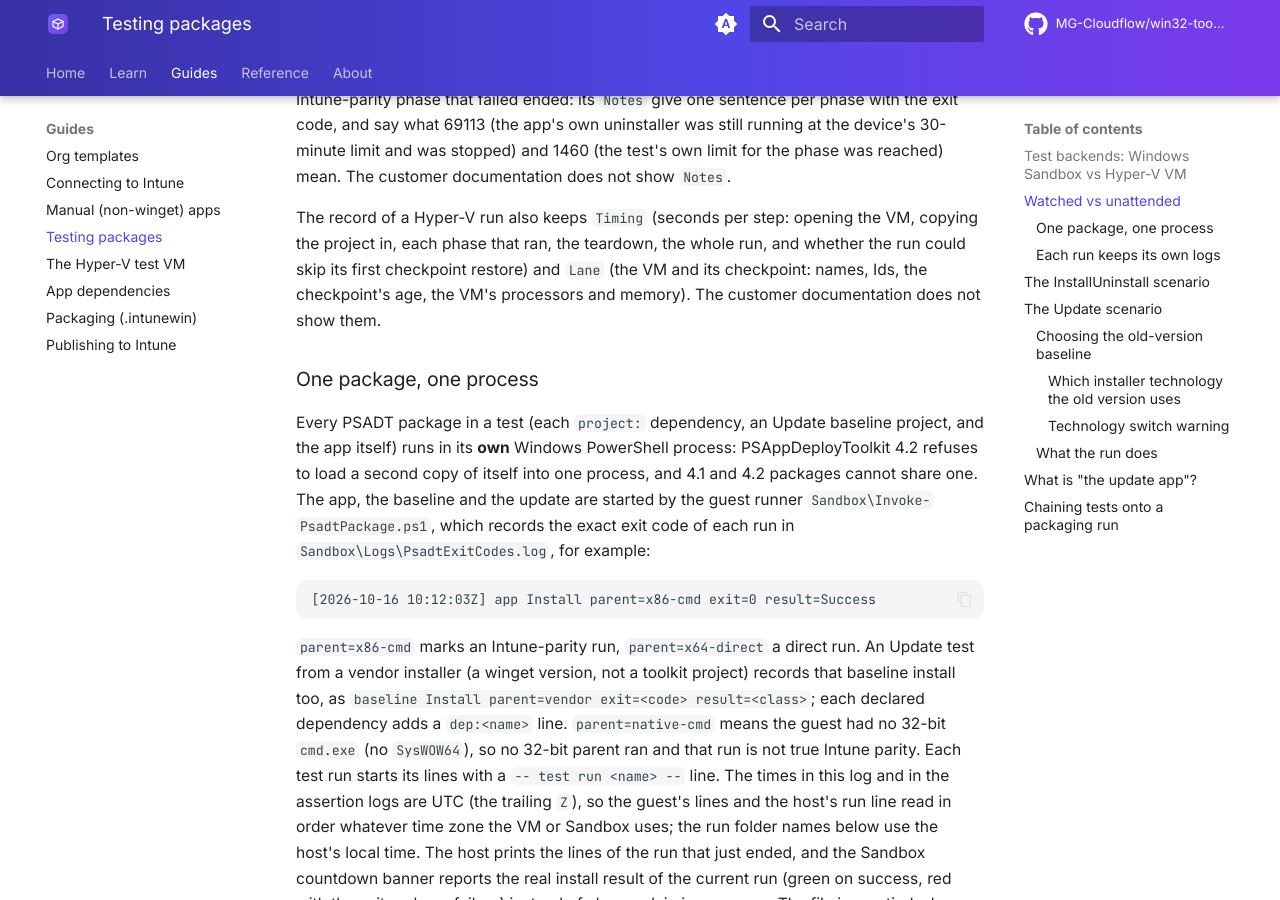
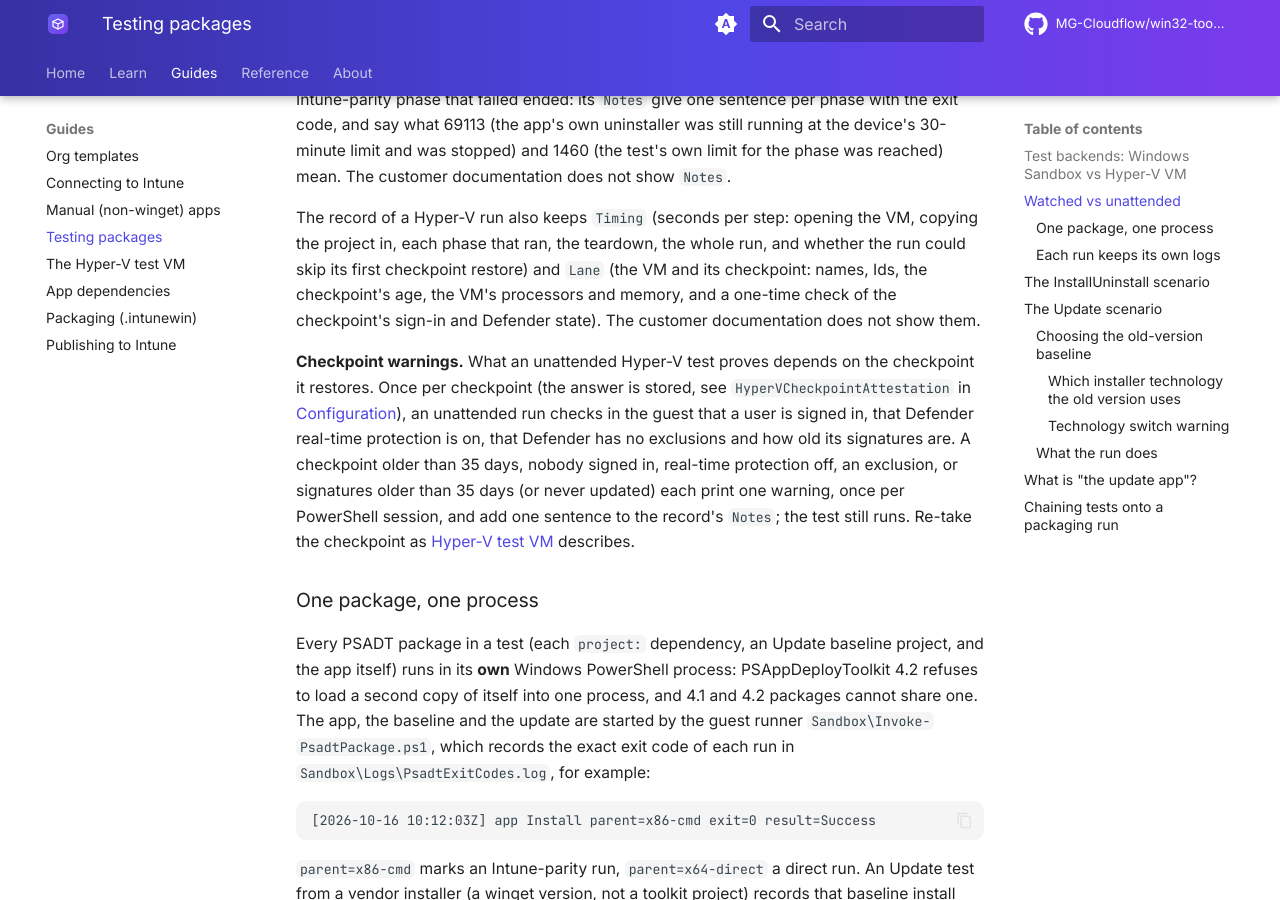
Before and after one commit to MG-Cloudflow/win32-toolkit, an MkDocs documentation site: the page built from docs/testing.md, in a window 1280 px wide and 900 px high, scrolled down 3740 px. Built offline with MkDocs 1.6.1 and Material for MkDocs 9.7.7, drawn with Linux system fonts in a browser that asks for light colours; comment, search, counter and statistics services are not loaded.

Commit message:
feat(hyperv): check the test VM checkpoint's sign-in and Defender state once per checkpoint
Hyper-V speed-up PR 1 (D34, A-4, A-8, V-1, V-4, V-9, V-10, V-11). What an unattended
Hyper-V test proves depends on the checkpoint it restores: a signed-in user (PSADT shows
its dialogs to one), Defender real-time protection on, no exclusions, current signatures.
Nothing checked or recorded this, and an aged checkpoint silently made every run catch up
on updates first.

- Get-Win32ToolkitCheckpointAttestation asks the guest once per checkpoint: the sign-in
  probe (or the pre-check's answer) plus one fixed, read-only Windows PowerShell 5.1
  scriptblock for Defender. The answer is stored in HyperVCheckpointAttestation, keyed
  on the checkpoint identity and on both the attestation and the probe version. Asked
  live only for an unattended run whose open restored the checkpoint and landed warm;
  stored only with no VM console attached. A hidden or partial Defender answer gives no
  attestation; a never-updated signature age (65535) is reported, never stored.
- The run's Lane carries the attestation; the pre-check reuses its probe answer for it.
- Write-Win32ToolkitCheckpointAdvisory prints each non-blocking advisory (checkpoint older
  than 35 days, nobody signed in, real-time off, exclusions, old or never-updated
  signatures) once per process and checkpoint, and emits nothing, so the run's [bool]
  stays one value; every run adds the sentences to the record's Notes.
- Tripwires pin both definitions; docs/testing.md and docs/configuration.md describe it.

Co-Authored-By: Claude Opus 5.5 <noreply@anthropic.com>

```diff
--- a/docs/testing.md
+++ b/docs/testing.md
@@ -138,7 +138,16 @@ test's own limit for the phase was reached) mean. The customer documentation doe
 The record of a Hyper-V run also keeps `Timing` (seconds per step: opening the VM, copying the project in,
 each phase that ran, the teardown, the whole run, and whether the run could skip its first checkpoint
 restore) and `Lane` (the VM and its checkpoint: names, Ids, the checkpoint's age, the VM's processors and
-memory). The customer documentation does not show them.
+memory, and a one-time check of the checkpoint's sign-in and Defender state). The customer documentation
+does not show them.
+
+**Checkpoint warnings.** What an unattended Hyper-V test proves depends on the checkpoint it restores. Once per
+checkpoint (the answer is stored, see `HyperVCheckpointAttestation` in [Configuration](configuration.md)), an
+unattended run checks in the guest that a user is signed in, that Defender real-time protection is on, that
+Defender has no exclusions and how old its signatures are. A checkpoint older than 35 days, nobody signed in,
+real-time protection off, an exclusion, or signatures older than 35 days (or never updated) each print one
+warning, once per PowerShell session, and add one sentence to the record's `Notes`; the test still runs. Re-take
+the checkpoint as [Hyper-V test VM](hyperv-vm.md) describes.
 
 ### One package, one process
 
```
Also changed, not shown: docs/configuration.md (+1 -0 lines), 10 other files.
